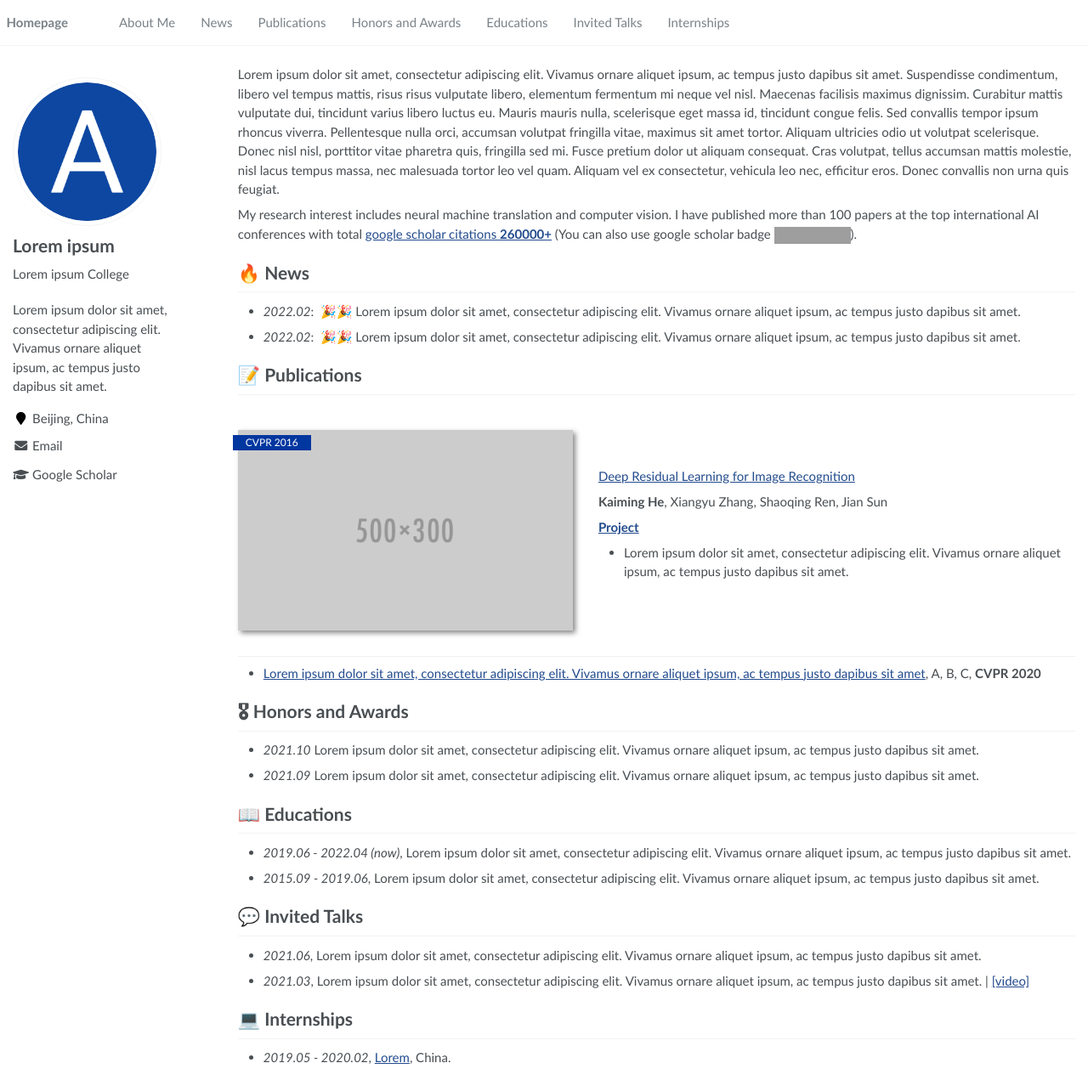
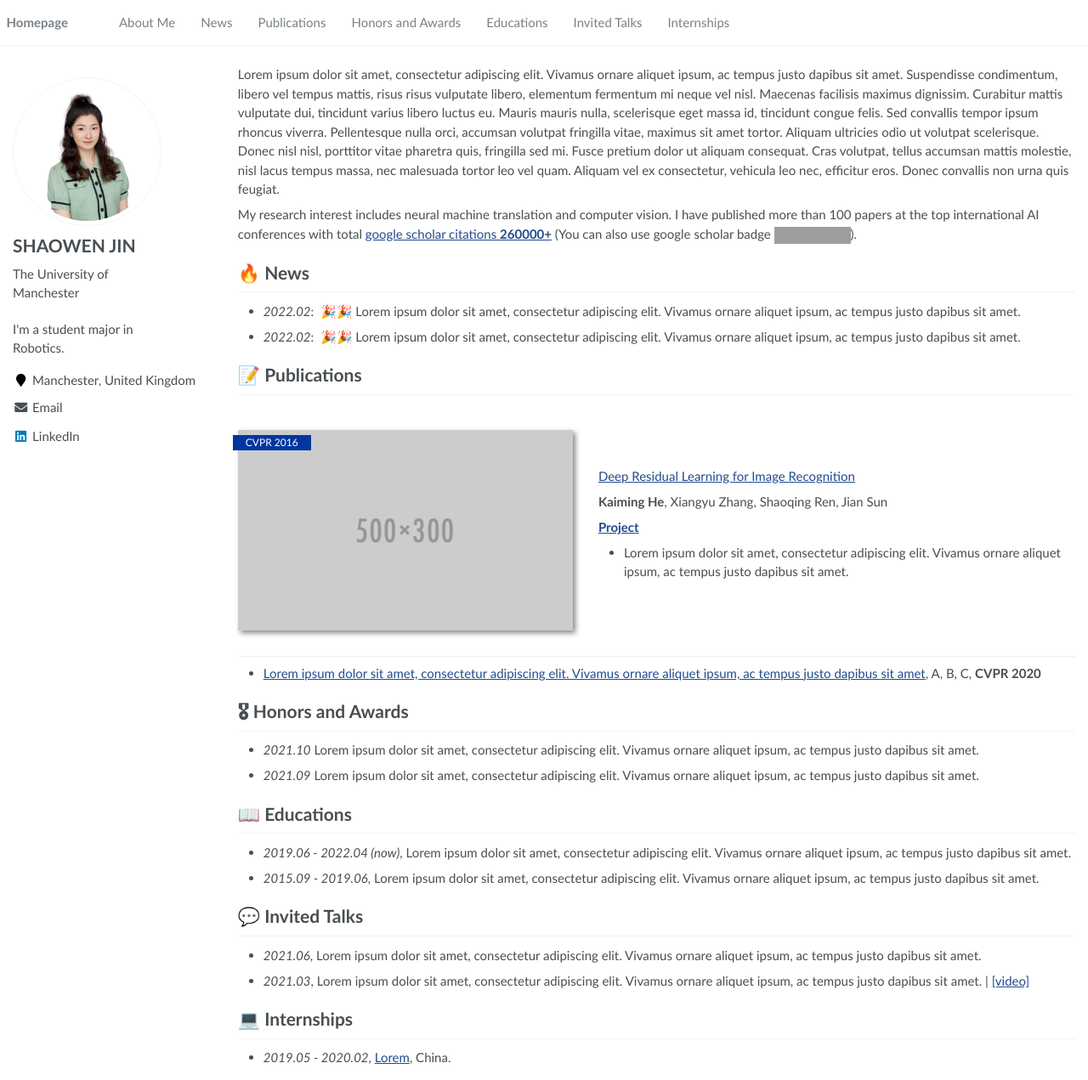
Before and after one commit to SHAOWENJIN/shaowenjin.github.io, a Jekyll site: the page built from _pages/about.md, in a window 1280 px wide and 1271 px high. Shown: the whole window at 85% size. Built offline with Jekyll 4.4.1, drawn with Linux system fonts in a browser that asks for light colours; grey boxes are pictures that could not be loaded.

Commit message:
Update personal information in _config.yml

```diff
--- a/_config.yml
+++ b/_config.yml
@@ -6,9 +6,9 @@
 # `jekyll serve`. If you change this file, please restart the server process.
 
 # Site Settings
-title                    : "Lorem ipsum"
-description              : "Lorem ipsum dolor sit amet, consectetur adipiscing elit. Vivamus ornare aliquet ipsum, ac tempus justo dapibus sit amet. "
-repository               : "RayeRen/acad-homepage.github.io"
+title                    : "SHAOWEN JIN"
+description              : "I'm a student major in Robotics. "
+repository               : "shaowenjin.github.io"
 google_scholar_stats_use_cdn : true
 
 # google analytics
@@ -21,14 +21,14 @@ baidu_site_verification  :  # get baidu_site_verification from https://ziyuan.ba
 
 # Site Author
 author:
-  name             : "Lorem ipsum"
-  avatar           : "images/android-chrome-512x512.png"
-  bio              : "Lorem ipsum College"
-  location         : "Beijing, China"
+  name             : "SHAOWEN JIN"
+  avatar           : "images/personal-512.png"
+  bio              : "The University of Manchester"
+  location         : "Manchester, United Kingdom"
   employer         :
   pubmed           :
-  googlescholar    : "https://scholar.google.com/citations?user=YOUR_GOOGLE_SCHOLAR_ID"
-  email            : "Lorem@ipsum.com"
+  googlescholar    :  # "https://scholar.google.com/citations?user=YOUR_GOOGLE_SCHOLAR_ID"
+  email            : "shaowen.jin@postgrad.manchester.ac.uk"
   researchgate     :  # e.g., "https://www.researchgate.net/profile/yourprofile"
   uri              :
   bitbucket        :
@@ -43,7 +43,7 @@ author:
   instagram        :
   impactstory      : # e.g., "https://profiles.impactstory.org/u/xxxx-xxxx-xxxx-xxxx"
   lastfm           :
-  linkedin         : # e.g., "linkedin username"
+  linkedin         : "shaowen-jin"
   dblp             : # e.g., "https://dblp.org/pid/xx/xxxx.html"
   orcid            : # e.g., "https://orcid.org/xxxx"
   pinterest        :
```
